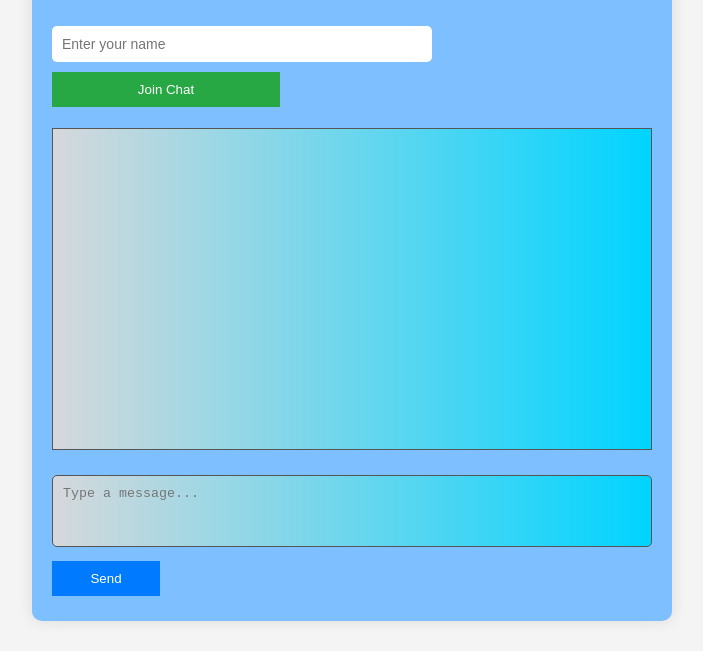
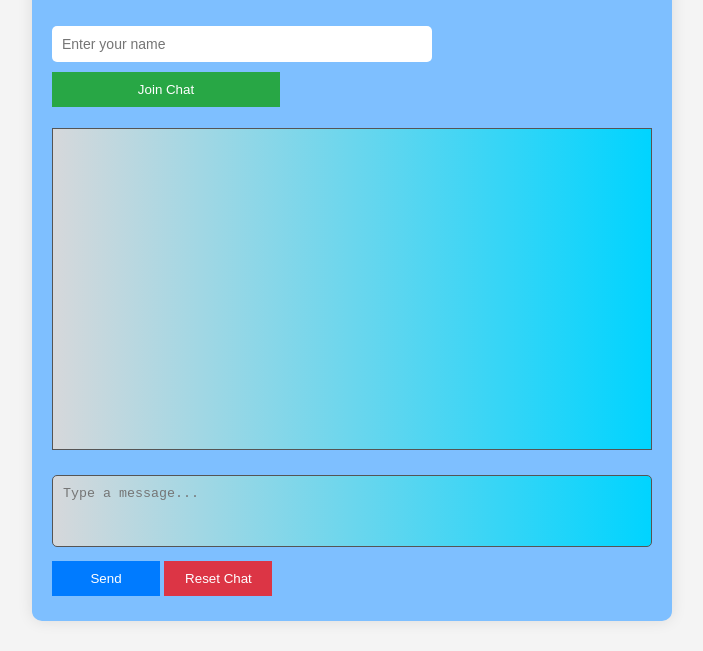
Before and after one commit to INDRAMANI538/Chatingapp, a website: page index.html in a window 1280 px wide. Shown: the part 149-800 px from the top of the page, without its empty margins (288-991 px from the left). Drawn offline with nearby package versions, Linux system fonts and the light colour scheme; no server answers.

Commit message:
added Reset button for client side

```diff
--- a/index.html
+++ b/index.html
@@ -84,6 +84,16 @@
       border: none;
       cursor: pointer;
     " />
+
+    <input id="resetButton" type="button" value="Reset Chat" onclick="resetChat()" style="
+      padding: 10px;
+      margin: 5px 0;
+      width: 18%;
+      background-color: #dc3545;
+      color: white;
+      border: none;
+      cursor: pointer;
+    " />
   </div>
 
   <script src="/socket.io/socket.io.js"></script>
@@ -158,6 +168,11 @@
         this.value += '\n'; // Add new line
       }
     });
+
+    // Function to reset chat
+    function resetChat() {
+      document.getElementById('messages').innerHTML = ''; // Clear message history
+    }
   </script>
 </body>
 </html>
```
